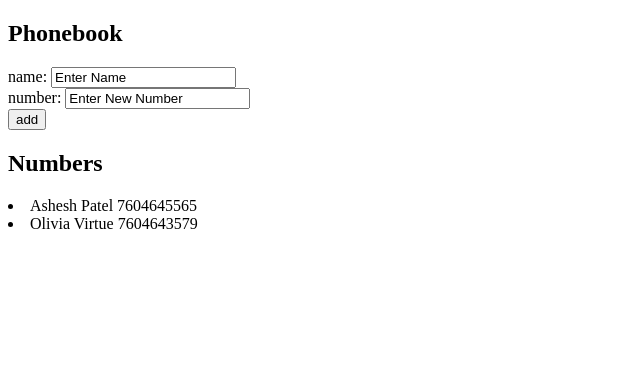
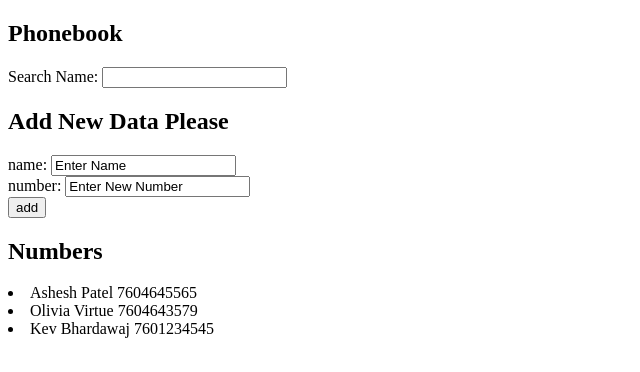
Before and after one commit to RetiredDairyCow/FULL-STACK-OPEN, a React (Create React App) app in the folder FSP-E2/phonebookapp/: page / in a window 1280 px wide. Shown: the top 372 px of the page, without its empty margins (0-640 px from the left). Built offline with nearby package versions, Linux system fonts and the light colour scheme.

Commit message:
added search functionality based on name

```diff
--- a/FSP-E2/phonebookapp/src/App.js
+++ b/FSP-E2/phonebookapp/src/App.js
@@ -5,13 +5,13 @@ const App = () => {
 
   const [persons, setPersons] = useState([
     {name: 'Ashesh Patel', number: 7604645565},
-    {name: 'Olivia Virtue', number: 7604643579}
+    {name: 'Olivia Virtue', number: 7604643579},
+    {name: 'Kev Bhardawaj', number: 7601234545}
   ])
   const [newName, setNewName] = useState('Enter Name')
   const [newNumber, setNewNumber] = useState('Enter New Number')
+  const [searchTerm, setSearch] = useState('')
 
-  const doesIt = persons.some(el => el.name === 'Olivia Virtue')
-  console.log(doesIt)
 
   const addNameAndNumber = (event) => {
     event.preventDefault()
@@ -39,10 +39,25 @@ const App = () => {
     setNewNumber(event.target.value)
   }
 
+  const handleSearch = (event) => {
+    setSearch(event.target.value)
+  }
+
+  const nameFilter = searchTerm.length === 0 ? persons :
+    persons.filter(person =>
+      person.name.toLowerCase().includes(searchTerm.toLowerCase()))
+
+
+  /* const nameFilter = searchTerm ? persons :
+    persons.filter( person => person.name.toUpperCase().includes(searchTerm.toUpperCase)) */
 
   return (
     <div>
       <h2>Phonebook</h2>
+      <div>
+        Search Name: <input value={searchTerm} onChange={handleSearch}/>
+      </div>
+     <h2>Add New Data Please</h2>
       <form onSubmit={addNameAndNumber}>
         <div>
           name: <input value={newName} onChange={handleNameChange}/>
@@ -55,9 +70,10 @@ const App = () => {
         </div>
       </form>
       <h2>Numbers</h2>
-      {persons.map(person =>
+      {nameFilter.map(person =>
         <Numbers key={person.name} firstAndLast = {person.name}
         no={person.number}/>
+
         )}
     </div>
   )
```
